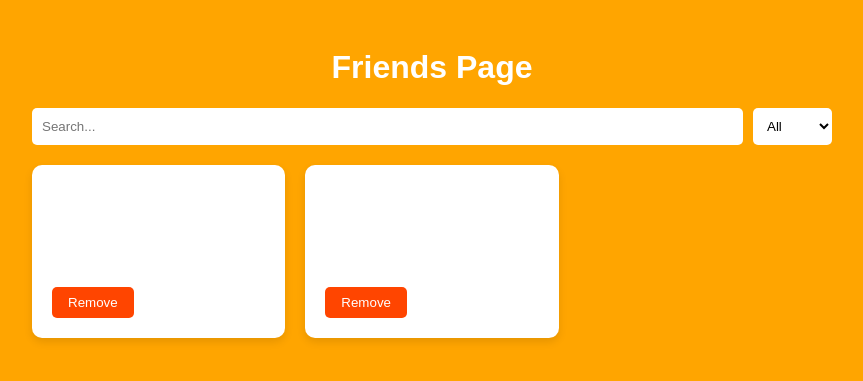
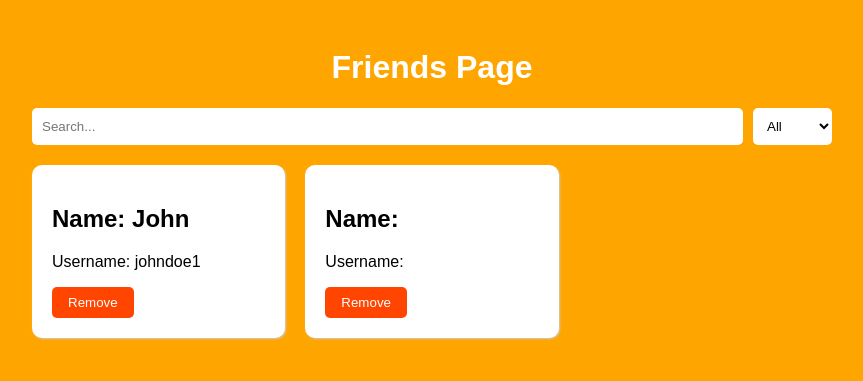
Before and after one commit to uol-feps-soc-comp2913-2324s2-classroom/team-project-team-15, a Flask app: page /friends in a window 1280 px wide. Shown: the top 381 px of the page, without its empty margins (208-1071 px from the left). Run offline with Flask 3, Linux system fonts and the light colour scheme.

Commit message:
Making changes to font/ layout for friends.html

```diff
--- a/Software_Project/app/static/css/friends.css
+++ b/Software_Project/app/static/css/friends.css
@@ -1,7 +1,7 @@
 body {
     font-family: Arial, sans-serif;
     background-color: #FFA500; /* Orange background from your file */
-    color: white;
+    color: white;  /* This color is for body text only */
 }
 
 .container {
@@ -44,7 +44,7 @@ h1 {
     background-color: white;
     padding: 20px;
     border-radius: 10px;
-    box-shadow: 0px 4px 8px rgba(0, 0, 0, 0.1);
+    box-shadow: 1px 1px 2px 0 #CCCCCC; /* Added from your file */
 }
 
 .friend-details {
@@ -64,3 +64,9 @@ h1 {
 .remove-btn:hover {
     background-color: #FF6347; /* Lighter shade of red-orange on hover from your file */
 }
+
+/* New rule to target "name" and "username" elements */
+.friend-details h2,
+.friend-details p {
+    color: black;  /* This will override the white color from the body rule */
+}
```
